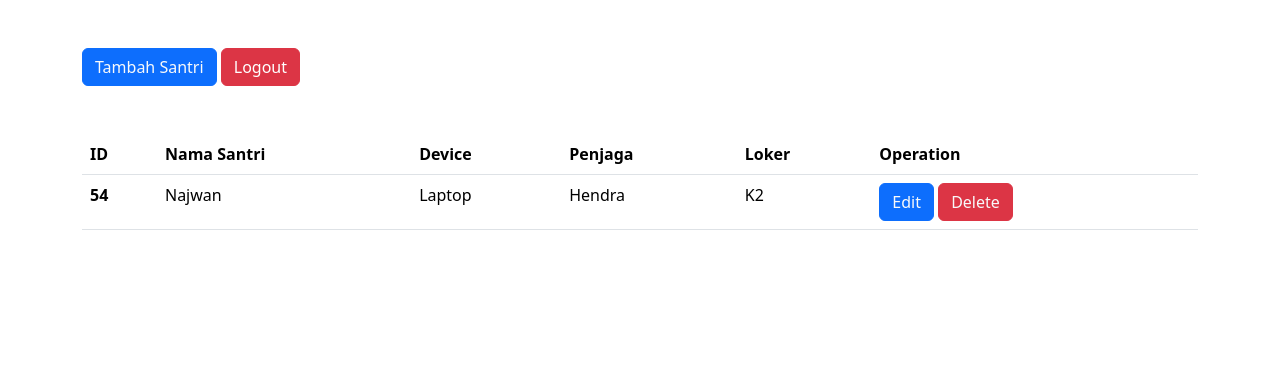
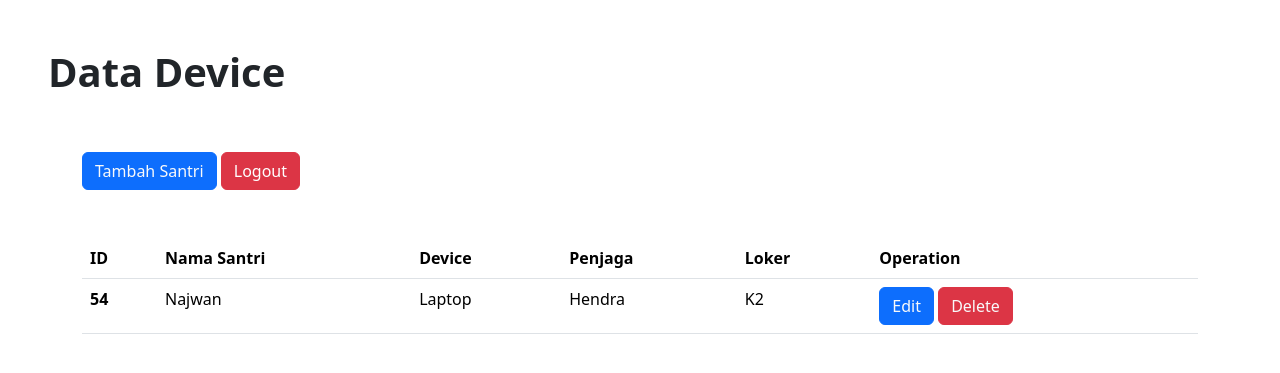
Before and after one commit to QiandraTaqi/Login-Crud, a PHP site: the page made by CobaCoba/Data Device/display.php in a window 1280 px wide. Shown: the top 373 px of the page. Run offline with PHP 8.4, Linux system fonts and the light colour scheme; data comes from the database, SQL or seed files in the repository.

Commit message:
Update display.php

```diff
--- a/CobaCoba/Data Device/display.php
+++ b/CobaCoba/Data Device/display.php
@@ -14,6 +14,7 @@ include 'config.php';
 </head>
 <body>
 
+<h1 class="mt-5 ms-5"><b>Data Device</b></h1>
     <div class="container">
         <button class="btn btn-primary my-5"><a href="user.php" class="text-light text-decoration-none">Tambah Santri</a></button>
         <table class="table">
```
